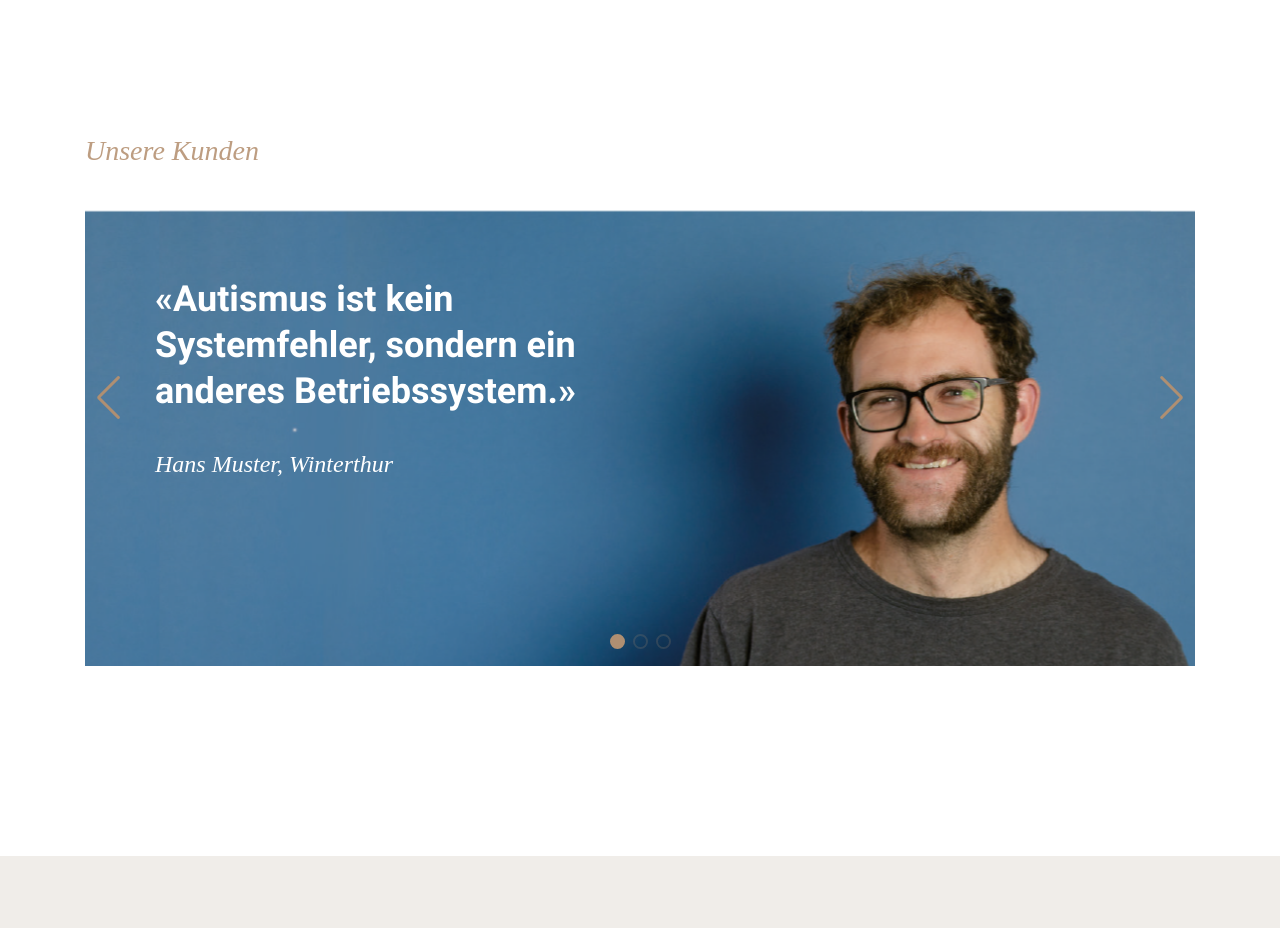
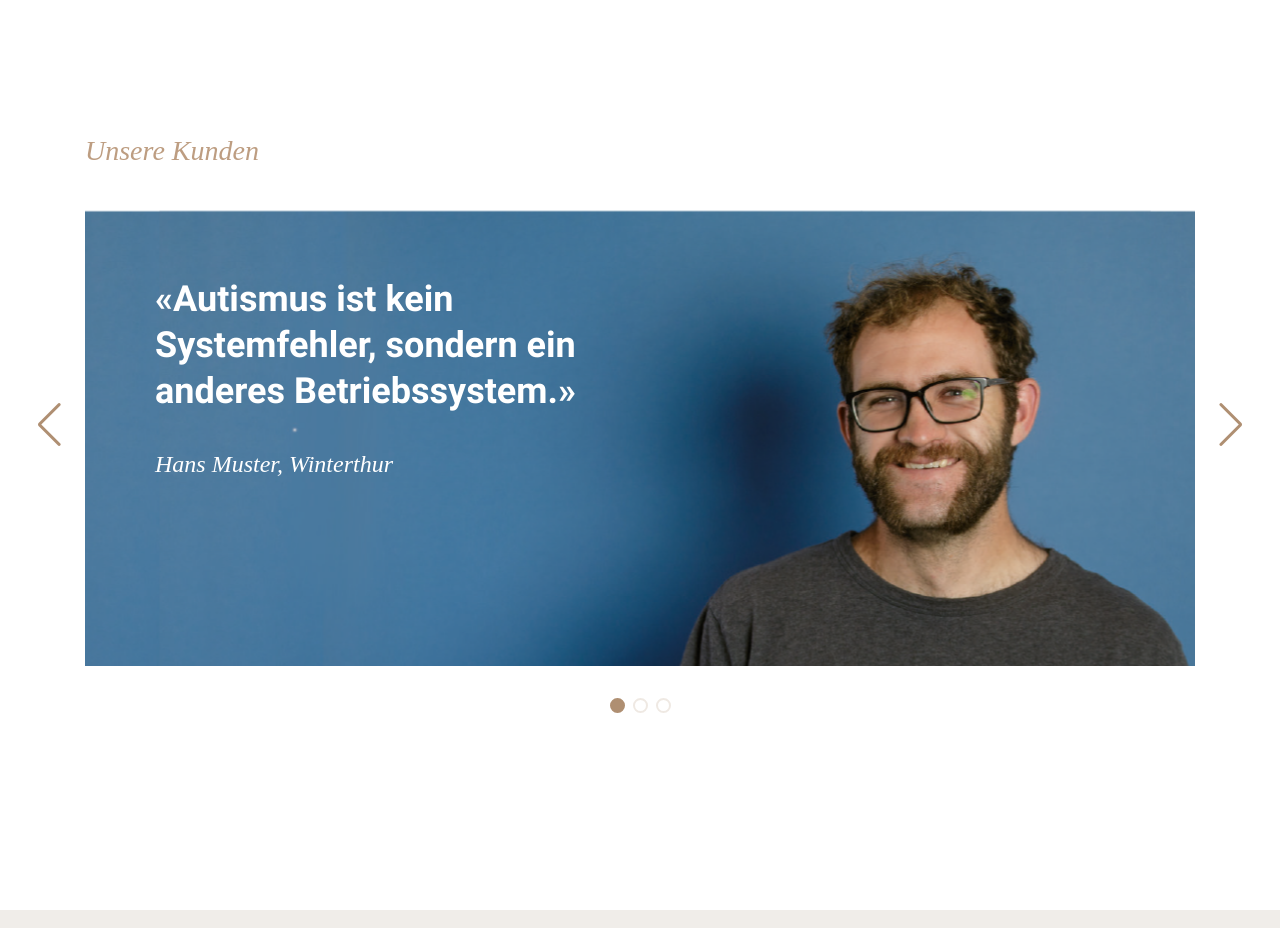
Before and after one commit to 4EPSI/inAut, a plain HTML site: page app/index.html in a window 1280 px wide. Shown: the part 4960-5888 px from the top of the page. Drawn offline with nearby package versions, Linux system fonts and the light colour scheme.

Commit message:
slider fix

```diff
--- a/app/index.html
+++ b/app/index.html
@@ -232,7 +232,7 @@
 
 	<!-- our-customers -->
 	<div class="our-customers">
-		<div class="container">
+		<div class="container our-customers-block">
 			<div class="our-customer-slider swiper-container mySwiper2">
 				<div class="swiper-wrapper">
 					<div class="swiper-slide">
@@ -261,28 +261,25 @@
 				<div class="swiper-button-prev"></div>
 				<div class="swiper-pagination"></div>
 			</div>
+			<!-- <i class="fas fa-chevron-left"></i>
+			<i class="fas fa-chevron-right"></i> -->
 		</div>
 	</div>
+	<!-- <div class="our-customers">
+		<div class="container">
+			<div class="">
+				<div class="home-title current-title">Unsere Kunden</div>
+				<div class="our-customers-content img-cover">
+					<h3 class="our-customers-title">«Autismus ist kein Systemfehler, sondern ein anderes Betriebssystem.» </h3>
+					<div class="home-title">Hans Muster, Winterthur</div>
+					<i class="fas fa-chevron-left"></i>
+					<i class="fas fa-chevron-right"></i>
+				</div>
+			</div>
+		</div>
+	</div> -->
 </main>
 
-
-<!--
-<div class="swiper-container mySwiper">
-	<div class="swiper-wrapper">
-	  <div class="swiper-slide">Slide 1</div>
-	  <div class="swiper-slide">Slide 2</div>
-	  <div class="swiper-slide">Slide 3</div>
-	  <div class="swiper-slide">Slide 4</div>
-	  <div class="swiper-slide">Slide 5</div>
-	  <div class="swiper-slide">Slide 6</div>
-	  <div class="swiper-slide">Slide 7</div>
-	  <div class="swiper-slide">Slide 8</div>
-	  <div class="swiper-slide">Slide 9</div>
-	</div>
-	<div class="swiper-button-next"></div>
-	<div class="swiper-button-prev"></div>
-	<div class="swiper-pagination"></div>
-  </div> -->
 	<footer class="footer">
     <div class="footer-content">
         <div class="container">
--- a/app/js/main.js
+++ b/app/js/main.js
@@ -31,7 +31,7 @@ $('.swiper-dots').on('click', '.swiper-dot', function() {
   console.log(index);
 });
 
-
+// swiper2
 var swiper2 = new Swiper(".mySwiper2", {
   slidesPerView: 1,
   spaceBetween: 30,
@@ -45,6 +45,23 @@ var swiper2 = new Swiper(".mySwiper2", {
     prevEl: ".swiper-button-prev"
   },
 });
+
+
+//swiper3
+var swiper3 = new Swiper(".mySwiper3", {
+  slidesPerView: 1,
+  spaceBetween: 30,
+  loop: true,
+  pagination: {
+    el: ".swiper-pagination",
+    clickable: true,
+  },
+  navigation: {
+    nextEl: ".swiper-button-next",
+    prevEl: ".swiper-button-prev",
+  },
+});
+
 
 // $('.customer-slider').slick({
 //     dots: true,
--- a/app/scss/_main.scss
+++ b/app/scss/_main.scss
@@ -517,11 +517,13 @@
 .our-customers {
 	padding-top: 190px;
 	padding-bottom: 190px;
-	// position: relative;
 	&-content {
 		padding: 70px;
 		background-image: url(../img/autimus.png);
 		height: 460px;
+	}
+	&-block {
+		position: relative;
 	}
 	&-title {
 		max-width: 500px;
@@ -551,10 +553,10 @@
 	// &-block {
 	// 	padding: 50px;
 	// }
-	// .swiper-pagination {
-	// 	position: initial;
-	// 	padding-top: 30px;
-	// }
+	.swiper-pagination {
+		position: initial;
+		padding-top: 30px;
+	}
 
 
 
@@ -567,6 +569,15 @@
 	// 	position: initial;
 	// 	margin-top: 30px;
 	// }
+	.swiper-container {
+		position: initial;
+	}
+	.swiper-button-next {
+		right: -3%;
+	}
+	.swiper-button-prev {
+		left: -3%;
+	}
 	.swiper-pagination-bullet {
 		height: 15px;
 		width: 15px;
--- a/app/scss/_media.scss
+++ b/app/scss/_media.scss
@@ -39,7 +39,7 @@
         left: 0;
         right: 0;
         top: 80px;
-        background: $text_secondary;
+        background: #fff;
         display: flex;
         flex-direction: column;
         justify-content: center;
@@ -52,7 +52,7 @@
         display: block;
     }
     .header .menu li {
-        color: #DCD2C5;
+        // color: #DCD2C5;
         padding-top: 10px;
         margin-bottom: 10px;
         margin-left: 0;
```
Also changed, not shown: app/_for-companies.html (+62 -3 lines), app/_home.html (+16 -20 lines), app/for-companies.html (+62 -3 lines), app/css/index.min.css, 1 other file.
